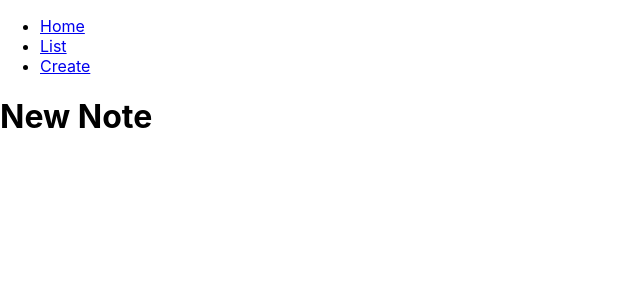
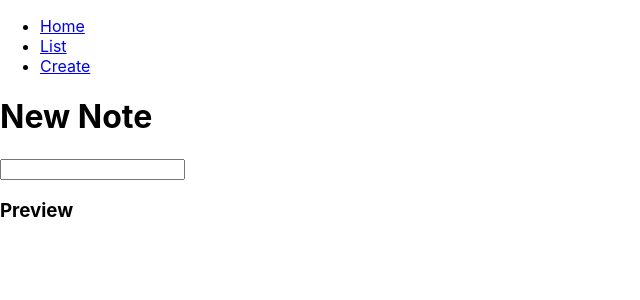
Before and after one commit to ShepherdBook/notes-app, a React (Create React App) app: page /create in a window 1280 px wide. Shown: the top 300 px of the page, without its empty margins (0-640 px from the left). Built offline with nearby package versions, Linux system fonts and the light colour scheme.

Commit message:
feat(NoteCreate): Local preview of new note

```diff
--- a/src/NoteCreate.js
+++ b/src/NoteCreate.js
@@ -1,8 +1,22 @@
-import React from 'react';
+import React, { useState } from 'react';
 
 function NoteCreate() {
+
+    const [ value, setValue ] = useState('')
+
     return(
-        <h1>New Note</h1>
+        <div>
+            <h1>New Note</h1>
+            <div>
+                <input type='text'
+                       value={value}
+                       onChange={e => setValue(e.target.value)}/>
+            </div>
+            <div>
+                <h3>Preview</h3>
+                <span>{value}</span>
+            </div>
+        </div>
     )
 }
 
```
